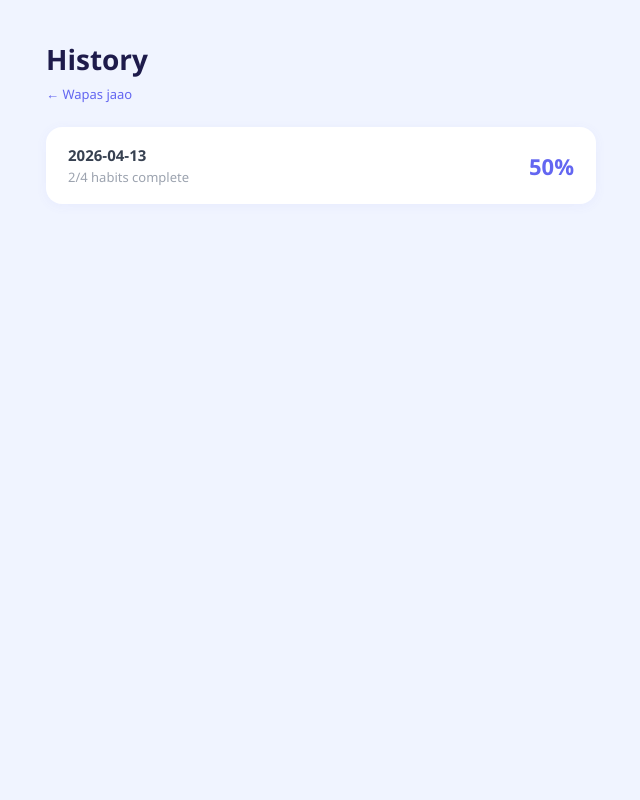
After one commit to rajsingh011/Habit-Tracker, a Flask app: page /history in a window 1280 px wide. The commit adds this page. Shown: the whole page, without its empty margins (319-959 px from the left). Run offline with Flask 3, Linux system fonts and the light colour scheme; data comes from the database, SQL or seed files in the repository; both versions use the stored data as it was after the commit.

Commit message:
Complete habit tracker with streak and history

```diff
--- a/app.py
+++ b/app.py
@@ -1,19 +1,110 @@
 from flask import Flask, render_template, request, redirect
+import sqlite3
+from datetime import date
 
 app = Flask(__name__)
 
-habits = []
+def init_db():
+    conn = sqlite3.connect('habits.db')
+    c = conn.cursor()
+    c.execute('''CREATE TABLE IF NOT EXISTS habits
+                 (id INTEGER PRIMARY KEY,
+                  name TEXT NOT NULL,
+                  date TEXT NOT NULL,
+                  completed INTEGER DEFAULT 0)''')
+    conn.commit()
+    conn.close()
+
+def get_streak(habit_name):
+    conn = sqlite3.connect('habits.db')
+    c = conn.cursor()
+    c.execute("""
+        SELECT date, completed FROM habits
+        WHERE name=?
+        ORDER BY date DESC
+    """, (habit_name,))
+    rows = c.fetchall()
+    conn.close()
+    streak = 0
+    for row in rows:
+        if row[1] == 1:
+            streak += 1
+        else:
+            break
+    return streak
+
+init_db()
 
 @app.route("/")
 def home():
-    return render_template("index.html", habits=habits)
+    today = str(date.today())
+    conn = sqlite3.connect('habits.db')
+    c = conn.cursor()
+    c.execute("SELECT * FROM habits WHERE date=?", (today,))
+    habits = c.fetchall()
+    conn.close()
+
+    habits_with_streak = []
+    for habit in habits:
+        streak = get_streak(habit[1])
+        habits_with_streak.append(habit + (streak,))
+    habits = habits_with_streak
+
+    total = len(habits)
+    completed = sum(1 for h in habits if h[3] == 1)
+    percent = round((completed/total)*100) if total > 0 else 0
+
+    return render_template("index.html",
+                         habits=habits,
+                         today=today,
+                         percent=percent,
+                         completed=completed,
+                         total=total)
 
 @app.route("/add", methods=["POST"])
 def add():
     habit = request.form.get("habit")
+    today = str(date.today())
     if habit:
-        habits.append(habit)
+        conn = sqlite3.connect('habits.db')
+        c = conn.cursor()
+        c.execute("INSERT INTO habits (name, date, completed) VALUES (?,?,0)",
+                 (habit, today))
+        conn.commit()
+        conn.close()
     return redirect("/")
+
+@app.route("/toggle/<int:id>", methods=["POST"])
+def toggle(id):
+    conn = sqlite3.connect('habits.db')
+    c = conn.cursor()
+    c.execute("SELECT completed FROM habits WHERE id=?", (id,))
+    habit = c.fetchone()
+    if habit:
+        new_status = 0 if habit[0] == 1 else 1
+        c.execute("UPDATE habits SET completed=? WHERE id=?",
+                 (new_status, id))
+    conn.commit()
+    conn.close()
+    return redirect("/")
+
+@app.route("/delete/<int:id>", methods=["POST"])
+def delete(id):
+    conn = sqlite3.connect('habits.db')
+    c = conn.cursor()
+    c.execute("DELETE FROM habits WHERE id=?", (id,))
+    conn.commit()
+    conn.close()
+    return redirect("/")
+
+@app.route("/history")
+def history():
+    conn = sqlite3.connect('habits.db')
+    c = conn.cursor()
+    c.execute("SELECT date, COUNT(*), SUM(completed) FROM habits GROUP BY date ORDER BY date DESC")
+    history = c.fetchall()
+    conn.close()
+    return render_template("history.html", history=history)
 
 if __name__ == "__main__":
     app.run(debug=True)
--- /dev/null
+++ b/templates/history.html
@@ -0,0 +1,37 @@
+<!DOCTYPE html>
+<html>
+<head>
+    <title>History</title>
+    <style>
+        * { margin:0; padding:0; box-sizing:border-box; }
+        body { font-family: 'Segoe UI', sans-serif; background: #f0f4ff; min-height: 100vh; padding: 40px 20px; }
+        .container { max-width: 550px; margin: 0 auto; }
+        h1 { font-size: 28px; font-weight: 700; color: #1e1b4b; margin-bottom: 4px; }
+        .back { font-size: 13px; color: #6366f1; text-decoration: none; display: inline-block; margin-bottom: 24px; }
+        .day-card { background: white; border-radius: 16px; padding: 18px 22px; margin-bottom: 12px; display: flex; align-items: center; justify-content: space-between; box-shadow: 0 2px 12px rgba(99,102,241,0.06); }
+        .day-date { font-size: 15px; font-weight: 600; color: #374151; }
+        .day-stats { font-size: 13px; color: #9ca3af; margin-top: 3px; }
+        .day-percent { font-size: 22px; font-weight: 700; color: #6366f1; }
+        .empty { text-align: center; color: #c7d2fe; padding: 50px 0; font-size: 15px; }
+    </style>
+</head>
+<body>
+<div class="container">
+    <h1>History</h1>
+    <a href="/" class="back">← Wapas jaao</a>
+    {% if history %}
+        {% for day in history %}
+        <div class="day-card">
+            <div>
+                <p class="day-date">{{ day[0] }}</p>
+                <p class="day-stats">{{ day[2] }}/{{ day[1] }} habits complete</p>
+            </div>
+            <span class="day-percent">{{ ((day[2] / day[1]) * 100) | round | int }}%</span>
+        </div>
+        {% endfor %}
+    {% else %}
+        <div class="empty">Abhi koi history nahi hai!</div>
+    {% endif %}
+</div>
+</body>
+</html>
```
Also changed, not shown: habithistory.html (added, +59 -0 lines), templates/index.html (+72 -11 lines), habits.db (added), 2 other files.
